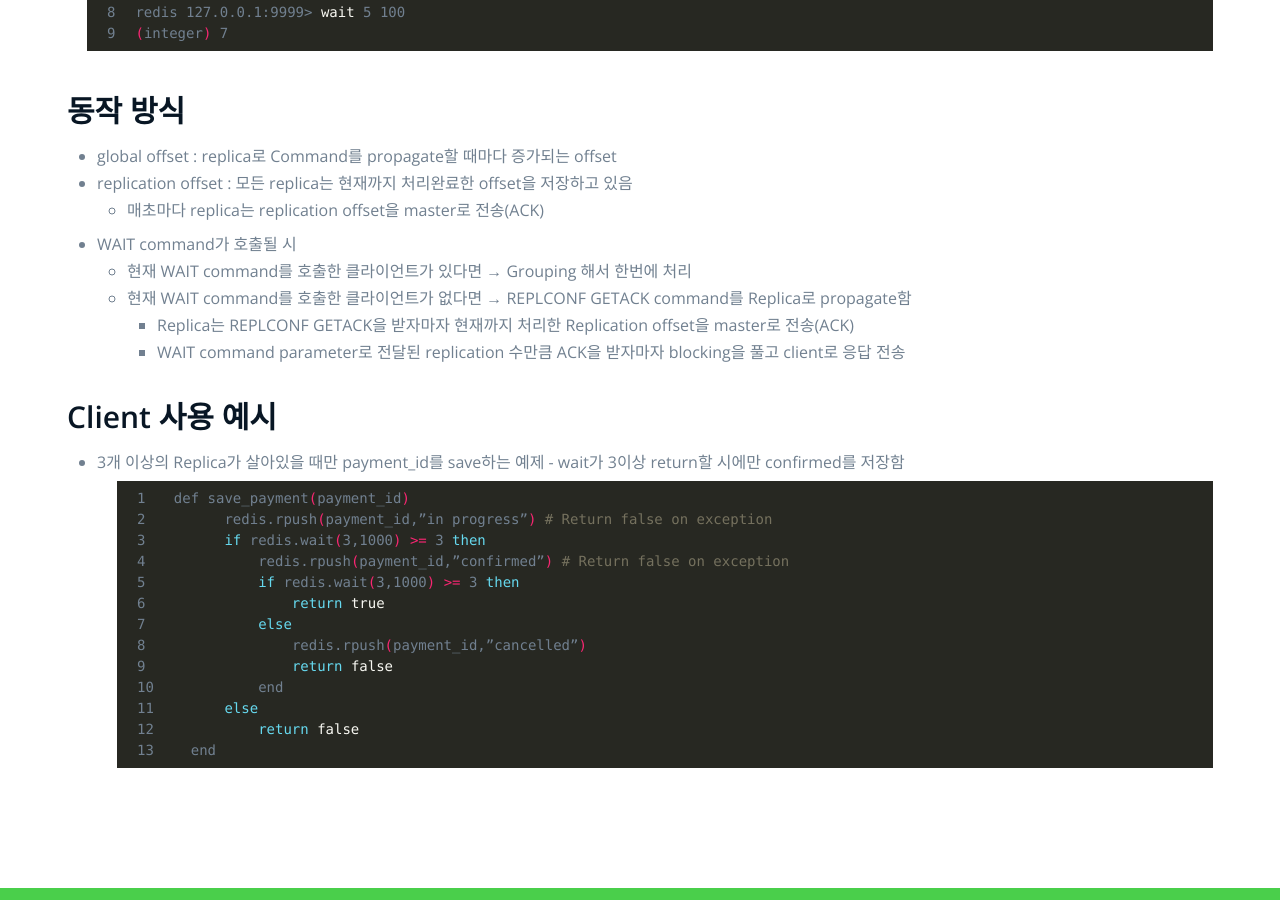
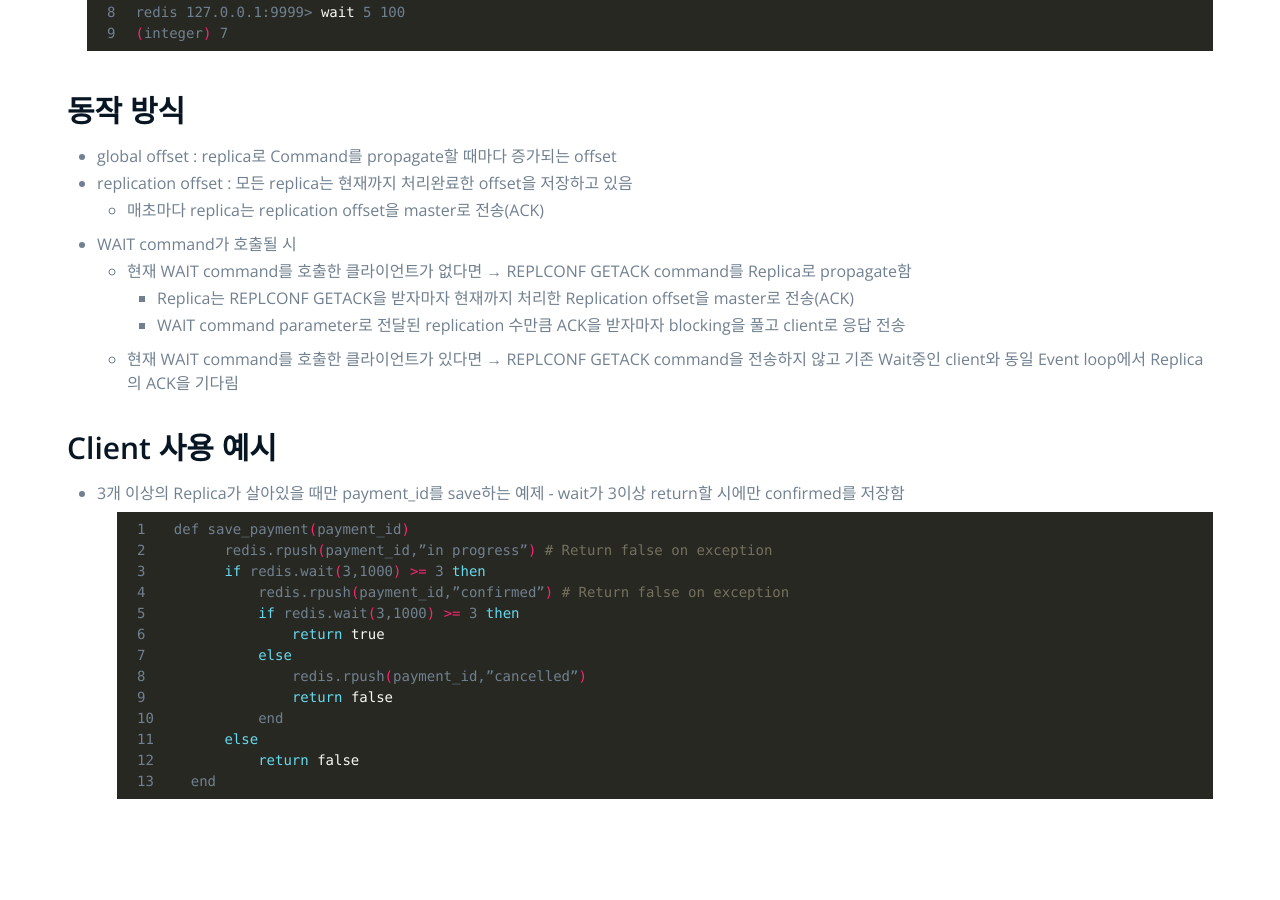
Before and after one commit to mnms/www, a Jekyll site: the page built from _posts/2020-09-09-redis-WAIT-command.md, in a window 1280 px wide and 900 px high, scrolled down 963 px. Built offline with Jekyll 4.4.1, drawn with Linux system fonts in a browser that asks for light colours.

Commit message:
Modify a comment in a WAIT command blog post.

```diff
--- a/_posts/2020-09-09-redis-WAIT-command.md
+++ b/_posts/2020-09-09-redis-WAIT-command.md
@@ -31,10 +31,11 @@
 - replication offset : 모든 replica는 현재까지 처리완료한 offset을 저장하고 있음
     - 매초마다 replica는 replication offset을 master로 전송(ACK)
 - WAIT command가 호출될 시
-    - 현재 WAIT command를 호출한 클라이언트가 있다면 → Grouping 해서 한번에 처리
     - 현재 WAIT command를 호출한 클라이언트가 없다면 → REPLCONF GETACK command를 Replica로 propagate함
         - Replica는 REPLCONF GETACK을 받자마자 현재까지 처리한 Replication offset을 master로 전송(ACK)
         - WAIT command parameter로 전달된 replication 수만큼 ACK을 받자마자 blocking을 풀고 client로 응답 전송
+    - 현재 WAIT command를 호출한 클라이언트가 있다면 → REPLCONF GETACK command을 전송하지 않고 기존 Wait중인 client와 동일 Event loop에서 Replica의 ACK을 기다림
+
 
 ## Client 사용 예시
 - 3개 이상의 Replica가 살아있을 때만 payment_id를 save하는 예제
```
